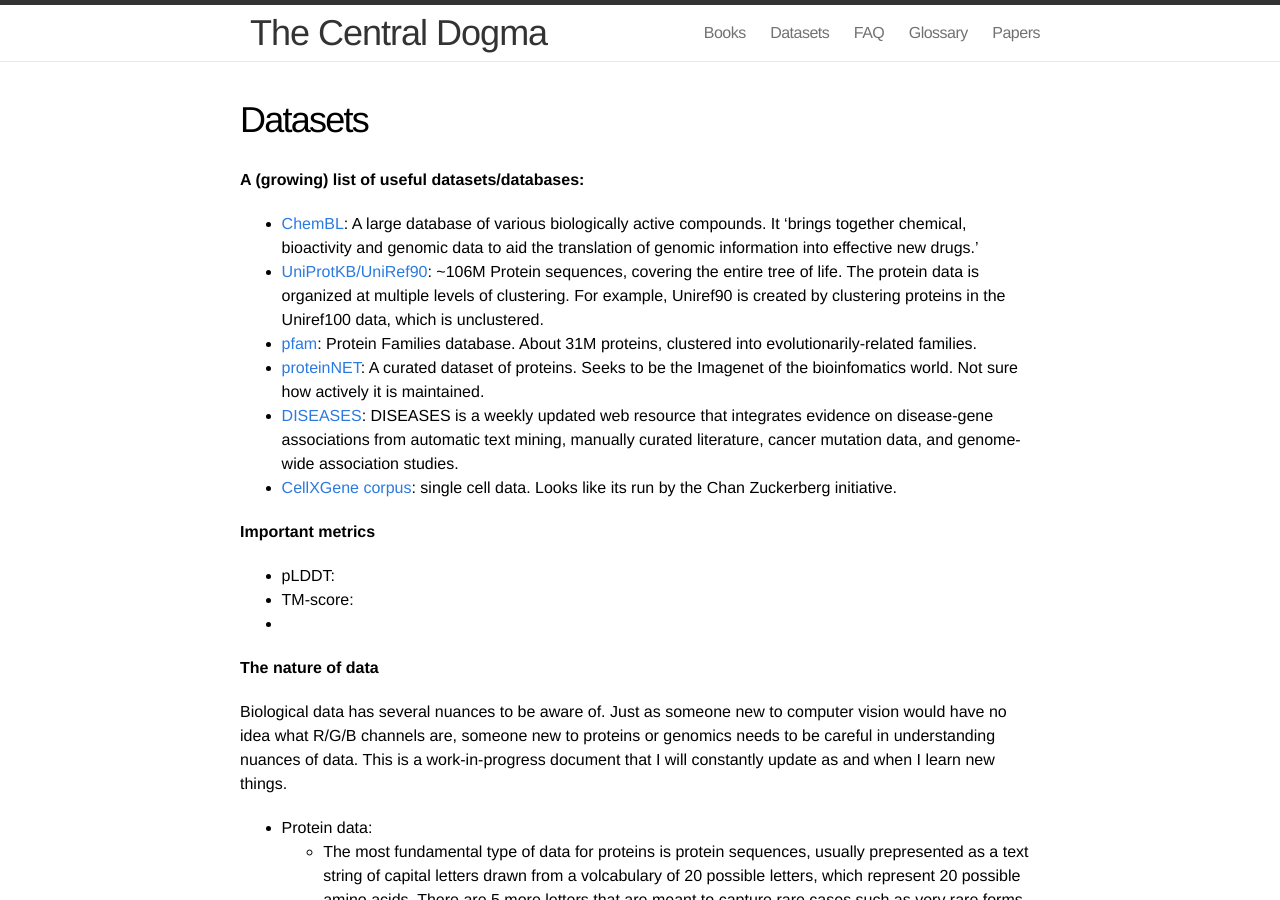
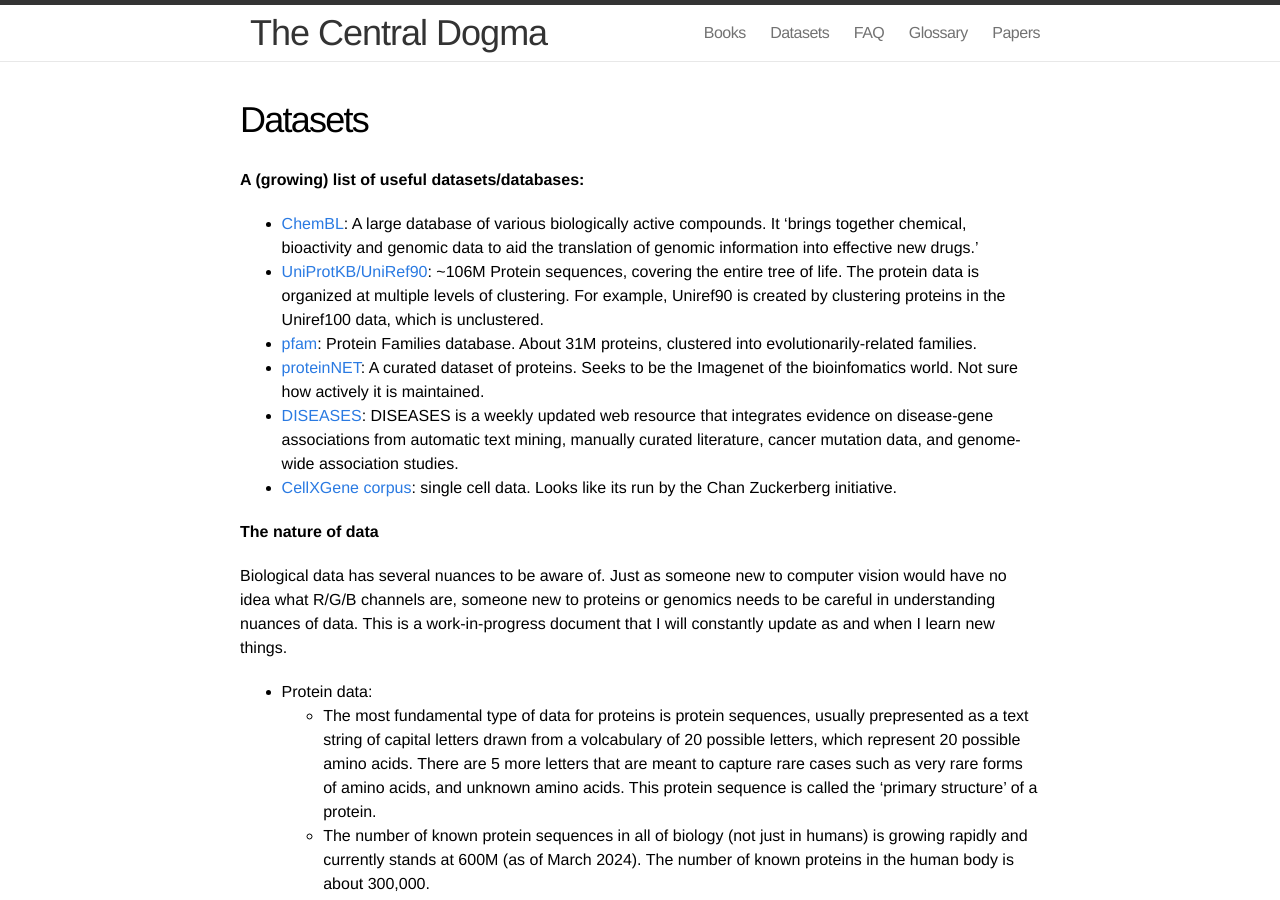
Before and after one commit to thecentraldogma/thecentraldogma.github.io, a Jekyll site: the page built from pages/datasets.md, in a window 1280 px wide and 900 px high. Built offline with Jekyll 4.4.1, drawn with Linux system fonts in a browser that asks for light colours.

Commit message:
Update datasets.md

```diff
--- a/pages/datasets.md
+++ b/pages/datasets.md
@@ -20,11 +20,6 @@ includelink: true
 - [CellXGene corpus](https://cellxgene.cziscience.com/): single cell data. Looks like its run by the Chan Zuckerberg initiative.
 
 
-**Important metrics**
-
-- pLDDT:
-- TM-score:
--
 
 **The nature of data**
 
```
